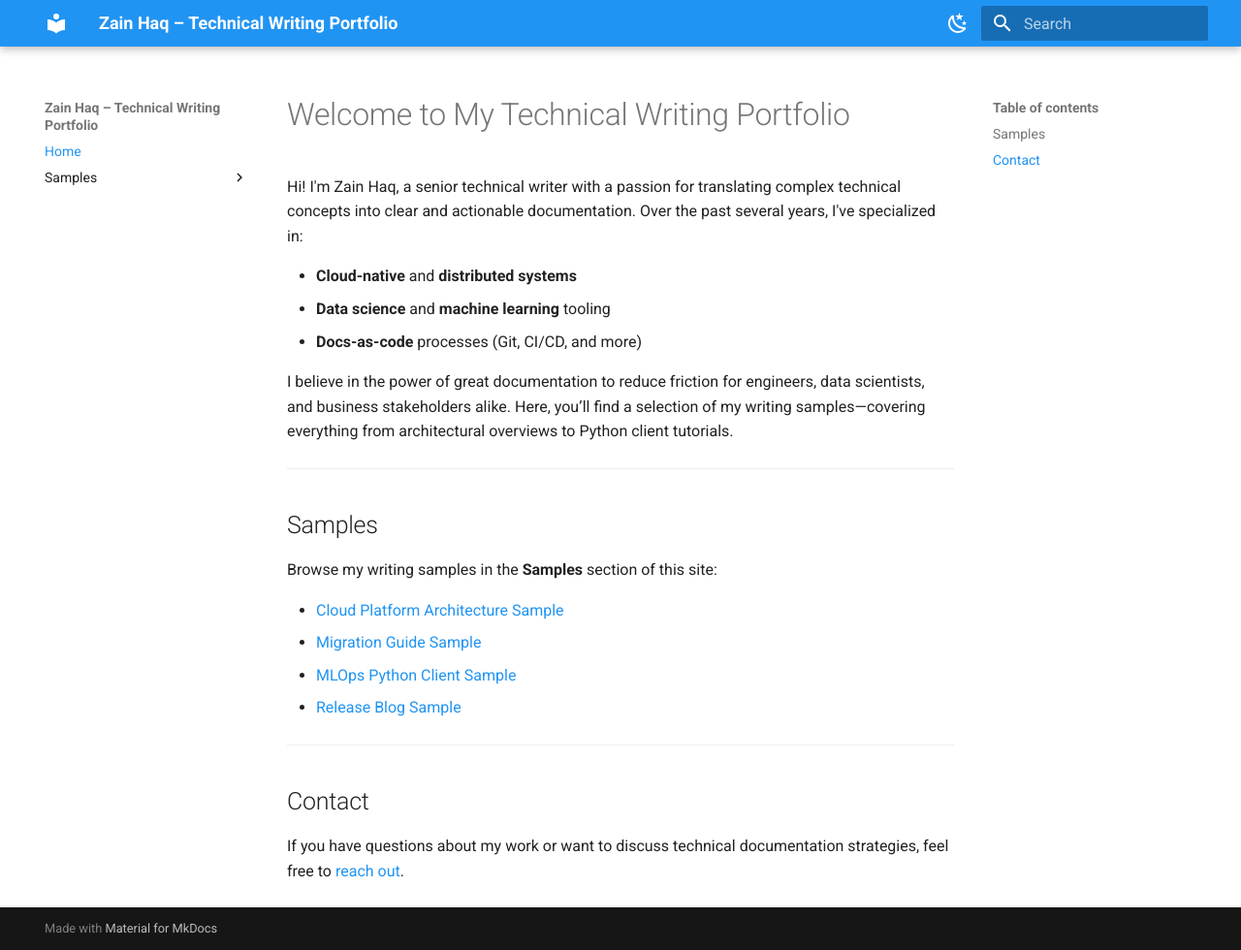
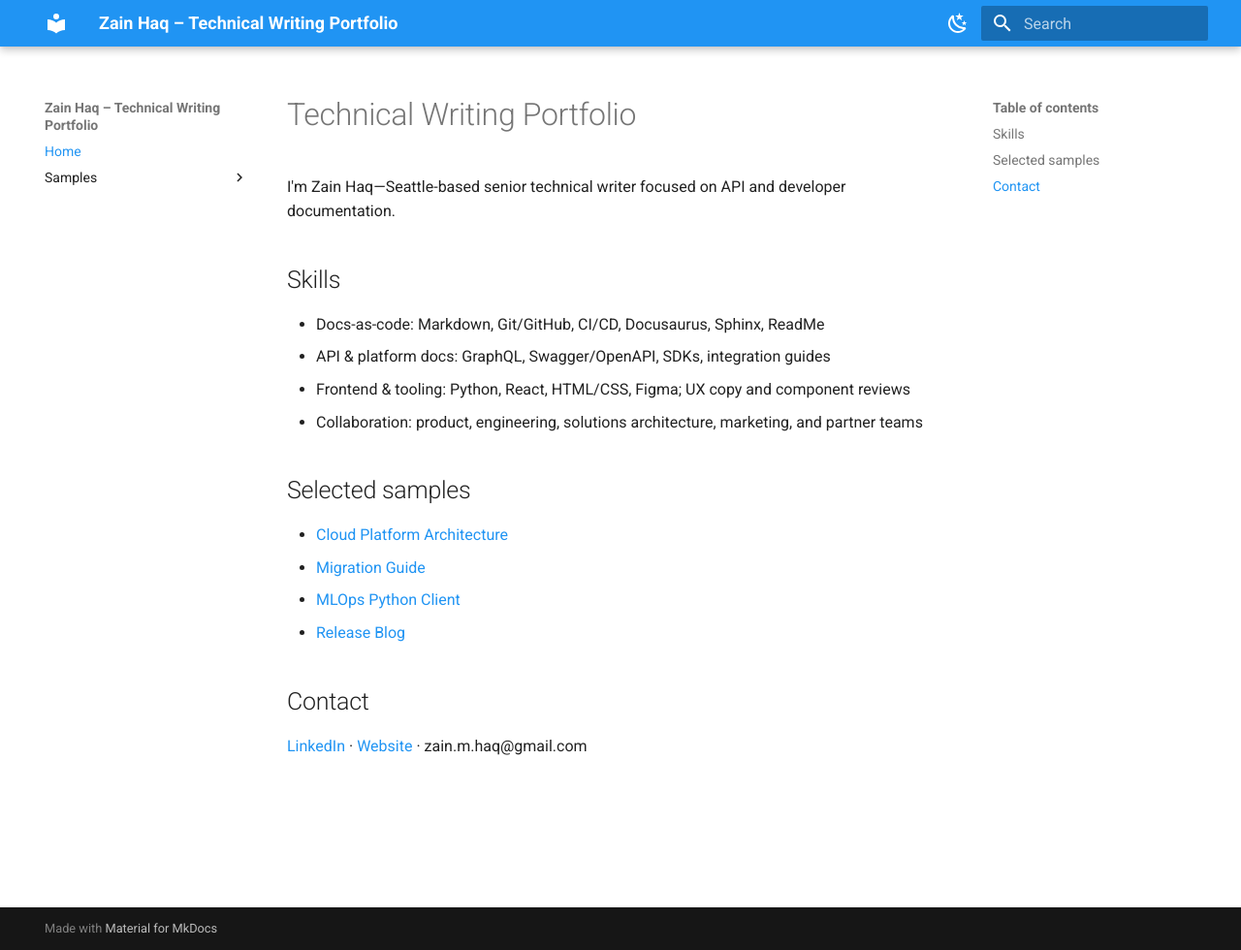
Before and after one commit to zainmhaq/zainhaq-portfolio, an MkDocs documentation site: the page built from docs/index.md, in a window 1280 px wide and 980 px high. Shown: the whole window at 97% size. Built offline with MkDocs 1.6.1 and Material for MkDocs 9.7.7, drawn with Linux system fonts in a browser that asks for light colours.

Commit message:
Update index.md

```diff
--- a/docs/index.md
+++ b/docs/index.md
@@ -1,26 +1,18 @@
-# Welcome to My Technical Writing Portfolio
+# Technical Writing Portfolio
 
-Hi! I'm Zain Haq, a senior technical writer with a passion for translating complex technical concepts into clear and actionable documentation. Over the past several years, I've specialized in:
+I'm Zain Haq—Seattle-based senior technical writer focused on API and developer documentation.
 
-- **Cloud-native** and **distributed systems**
-- **Data science** and **machine learning** tooling
-- **Docs-as-code** processes (Git, CI/CD, and more)
+## Skills
+- Docs-as-code: Markdown, Git/GitHub, CI/CD, Docusaurus, Sphinx, ReadMe
+- API & platform docs: GraphQL, Swagger/OpenAPI, SDKs, integration guides
+- Frontend & tooling: Python, React, HTML/CSS, Figma; UX copy and component reviews
+- Collaboration: product, engineering, solutions architecture, marketing, and partner teams
 
-I believe in the power of great documentation to reduce friction for engineers, data scientists, and business stakeholders alike. Here, you’ll find a selection of my writing samples—covering everything from architectural overviews to Python client tutorials.
-
----
-
-## Samples
-
-Browse my writing samples in the **Samples** section of this site:
-
-- [Cloud Platform Architecture Sample](samples/architecture-sample.md)
-- [Migration Guide Sample](samples/migration-guide-sample.md)
-- [MLOps Python Client Sample](samples/mlops-py-client-sample.md)
-- [Release Blog Sample](samples/release-blog-sample.md)
-
----
+## Selected samples
+- [Cloud Platform Architecture](samples/architecture-sample.md)
+- [Migration Guide](samples/migration-guide-sample.md)
+- [MLOps Python Client](samples/mlops-py-client-sample.md)
+- [Release Blog](samples/release-blog-sample.md)
 
 ## Contact
-
-If you have questions about my work or want to discuss technical documentation strategies, feel free to [reach out](https://www.linkedin.com/in/zain-haq/).
+[LinkedIn](https://www.linkedin.com/in/zain-haq/) · [Website](https://zainmhaq.com) · zain.m.haq@gmail.com
```
